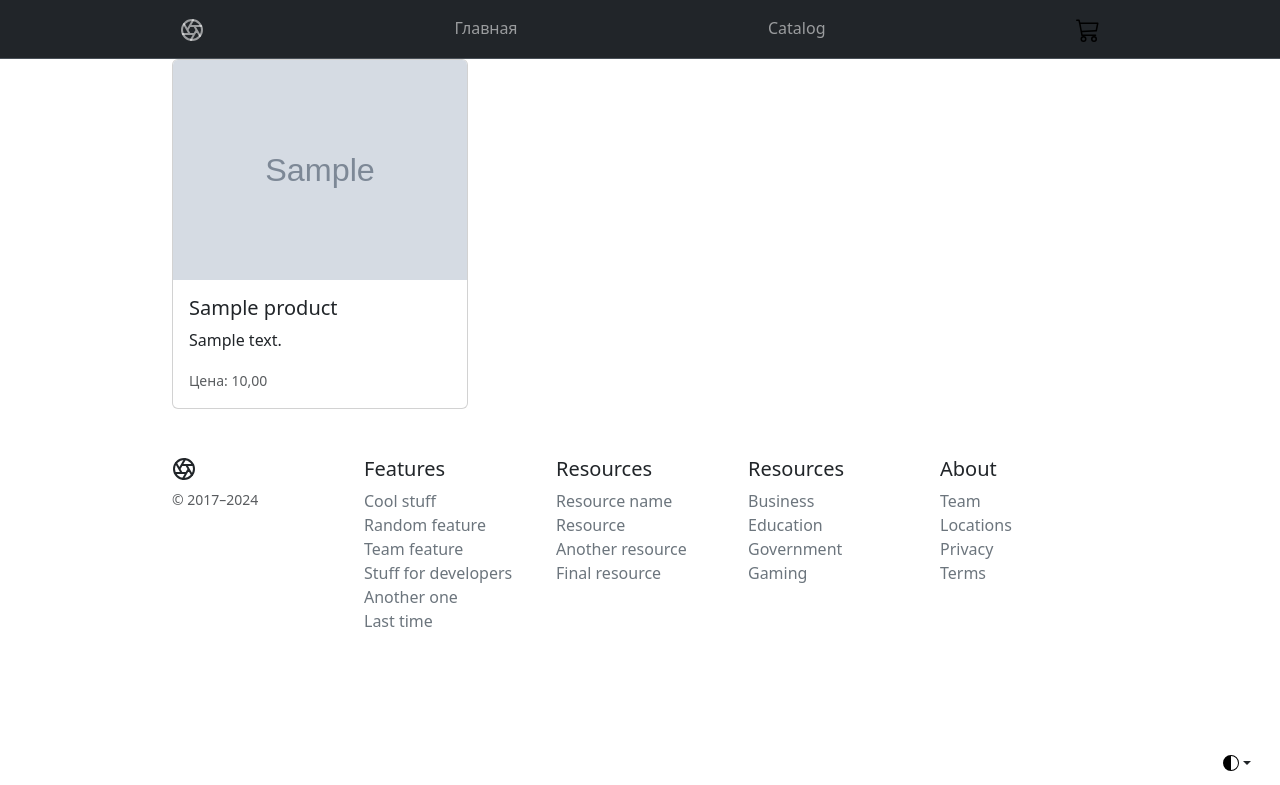
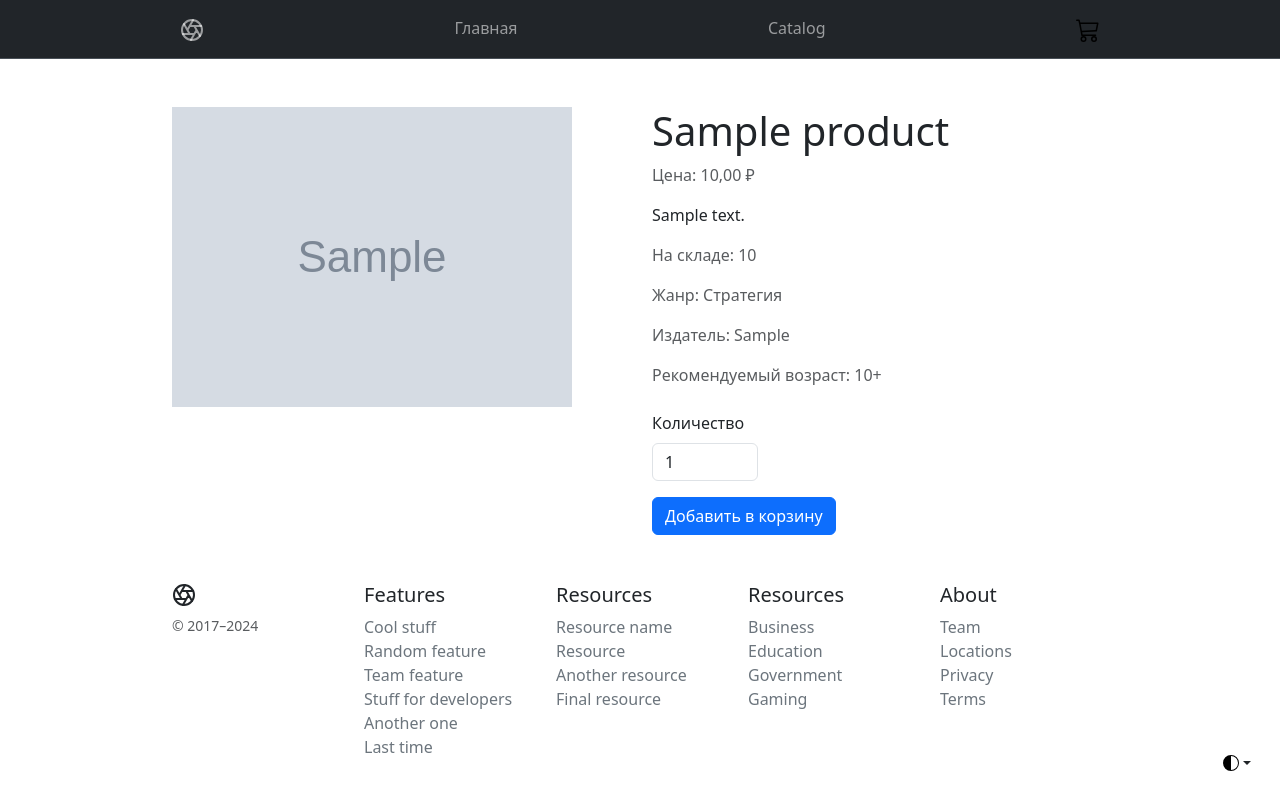
Before and after one commit to Asgef/gwent_website, a Django app: template game_gwent/templates/catalog/product.html in a window 1280 px wide. Shown: the top 785 px of the page. Run offline with Django 5.2, Linux system fonts and the light colour scheme; tables that the repository leaves empty hold one stand-in row (values such as "Sample post"); the template is opened without the code that fills it: values that come from a table or form of the project are taken from there, most other values are stand-ins (such as "Sample title", 1, 10 or a date in 2020); grey boxes marked "Sample" are stand-in pictures; some libraries are stand-ins or nearby versions.

Commit message:
Implementation of a product view page

```diff
--- a/game_gwent/catalog/urls.py
+++ b/game_gwent/catalog/urls.py
@@ -1,7 +1,10 @@
 from django.urls import path
-from .views import CatalogListView
+from .views import CatalogDetailView
 
 
 urlpatterns = [
-    path('', CatalogListView.as_view(), name='collections'),
+    path(
+        '<int:pk>/', CatalogDetailView.as_view(),
+        name='collections_detail'
+    ),
 ]
--- a/game_gwent/templates/catalog/product.html
+++ b/game_gwent/templates/catalog/product.html
@@ -1,26 +1,35 @@
 {% extends "layouts/base.html" %}
 
-{% block title %}{{ title }}{% endblock %}
+{% block title %}{{ product.title }}{% endblock %}
 
 {% block content %}
-<div class="container">
-  <div class="row row-cols-1 row-cols-md-2 row-cols-lg-3 g-4">
-    {% for product in object_list %}
-    <div class="col">
-      <div class="card h-100">
-        {% if product.image %}
-        <img src="{{ product.image.url }}" class="card-img-top" alt="{{ product.title }}">
-        {% else %}
-        <div class="bg-dark mx-auto" style="width: 100%; height: 200px;"></div>
-        {% endif %}
-        <div class="card-body">
-          <h5 class="card-title">{{ product.title }}</h5>
-          <p class="card-text">{{ product.description }}</p>
-          <p class="card-text"><small class="text-muted">Цена: {{ product.price }}</small></p>
+<div class="container mt-5">
+  <div class="row">
+    <div class="col-md-6">
+      {% if product.image %}
+      <img src="{{ product.image.url }}" class="img-fluid" alt="{{ product.title }}">
+      {% else %}
+      <div class="bg-dark mx-auto" style="width: 100%; height: 400px;"></div>
+      {% endif %}
+    </div>
+    <div class="col-md-6">
+      <h1>{{ product.title }}</h1>
+      <p class="text-muted">Цена: {{ product.price }} ₽</p>
+      <p>{{ product.description }}</p>
+      <p class="text-muted">На складе: {{ product.stock }}</p>
+      <p class="text-muted">Жанр: {{ product.get_genre_display }}</p>
+      <p class="text-muted">Издатель: {{ product.publisher }}</p>
+      <p class="text-muted">Рекомендуемый возраст: {{ product.age }}+</p>
+
+      <form action="{% url 'add_to_cart' product.id %}" method="POST" class="mt-4">
+        {% csrf_token %}
+        <div class="mb-3">
+          <label for="quantity" class="form-label">Количество</label>
+          <input type="number" name="quantity" id="quantity" value="1" min="1" max="{{ product.stock }}" class="form-control w-auto">
         </div>
-      </div>
+        <button type="submit" class="btn btn-primary">Добавить в корзину</button>
+      </form>
     </div>
-    {% endfor %}
   </div>
 </div>
 {% endblock %}
--- a/game_gwent/templates/layouts/product.html
+++ b/game_gwent/templates/layouts/product.html
@@ -2,6 +2,7 @@
 <div class="row row-cols-1 row-cols-md-2 row-cols-lg-3 g-4 justify-content-center align-items-center">
   {% for product in object_list %}
   <div class="col">
+    <a href="{% url 'collections_detail' product.id %}" class="text-decoration-none text-dark">
       <div class="card h-100">
         {% if product.image %}
         <img src="{{ product.image.url }}" class="card-img-top" alt="{{ product.title }}">
@@ -14,6 +15,7 @@
           <p class="card-text"><small class="text-muted">Цена: {{ product.price }}</small></p>
         </div>
       </div>
+    </a>
   </div>
   {% endfor %}
 </div>
```
Also changed, not shown: game_gwent/catalog/views.py (+7 -2 lines). Lines whose indentation alone changed are shown as unchanged.
